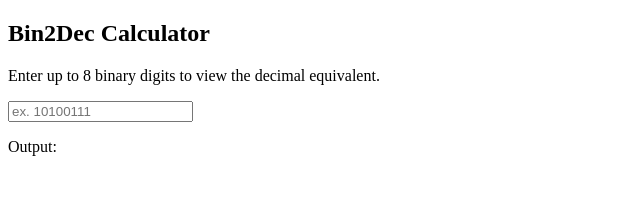
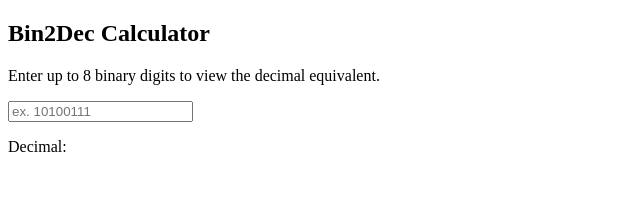
Before and after one commit to ChrisGitmed/bin-2-dec-calc, a React app: page / in a window 1280 px wide. Shown: the top 206 px of the page, without its empty margins (0-640 px from the left). Built offline with nearby package versions, Linux system fonts and the light colour scheme; the HTML template or start-up script is replaced by a standard one.

Commit message:
Added regex to ensure the user only enters 0s and 1s.

```diff
--- a/src/bin-2-dec-calc.jsx
+++ b/src/bin-2-dec-calc.jsx
@@ -5,21 +5,28 @@ export default class Bin2DecCalc extends React.Component {
     super(props);
     this.state = {
       input: '',
-      output: '',
     }
     this.handleChange = this.handleChange.bind(this);
   }
 
   handleChange(event) {
-    console.log('event.target.value: ', event.target.value);
     this.setState({
       input: event.target.value
     })
   }
 
+  isNotBinary(input) {
+    return /[^10]/.test(input)
+  }
+
   render() {
-    const { handleChange } = this;
-    const { input, output } = this.state;
+    const { handleChange, isNotBinary } = this;
+    let { input } = this.state;
+
+    let output = <p className="flavor-text">Decimal: </p>
+    if (isNotBinary(input)) {
+      output = <p className="error-text">Only 0 and 1 may be entered</p>
+    }
 
     return (
       <div className="calc-frame">
@@ -28,7 +35,7 @@ export default class Bin2DecCalc extends React.Component {
         </header>
         <div className="calc-body">
           <input type="text" placeholder="ex. 10100111" maxLength="8" onChange={handleChange}/>
-          <p className="converted-value">Output: {output}</p>
+          {output}
         </div>
       </div>
     )
```
Also changed, not shown: 1 other file (tests, documents, lock files or other folders).
